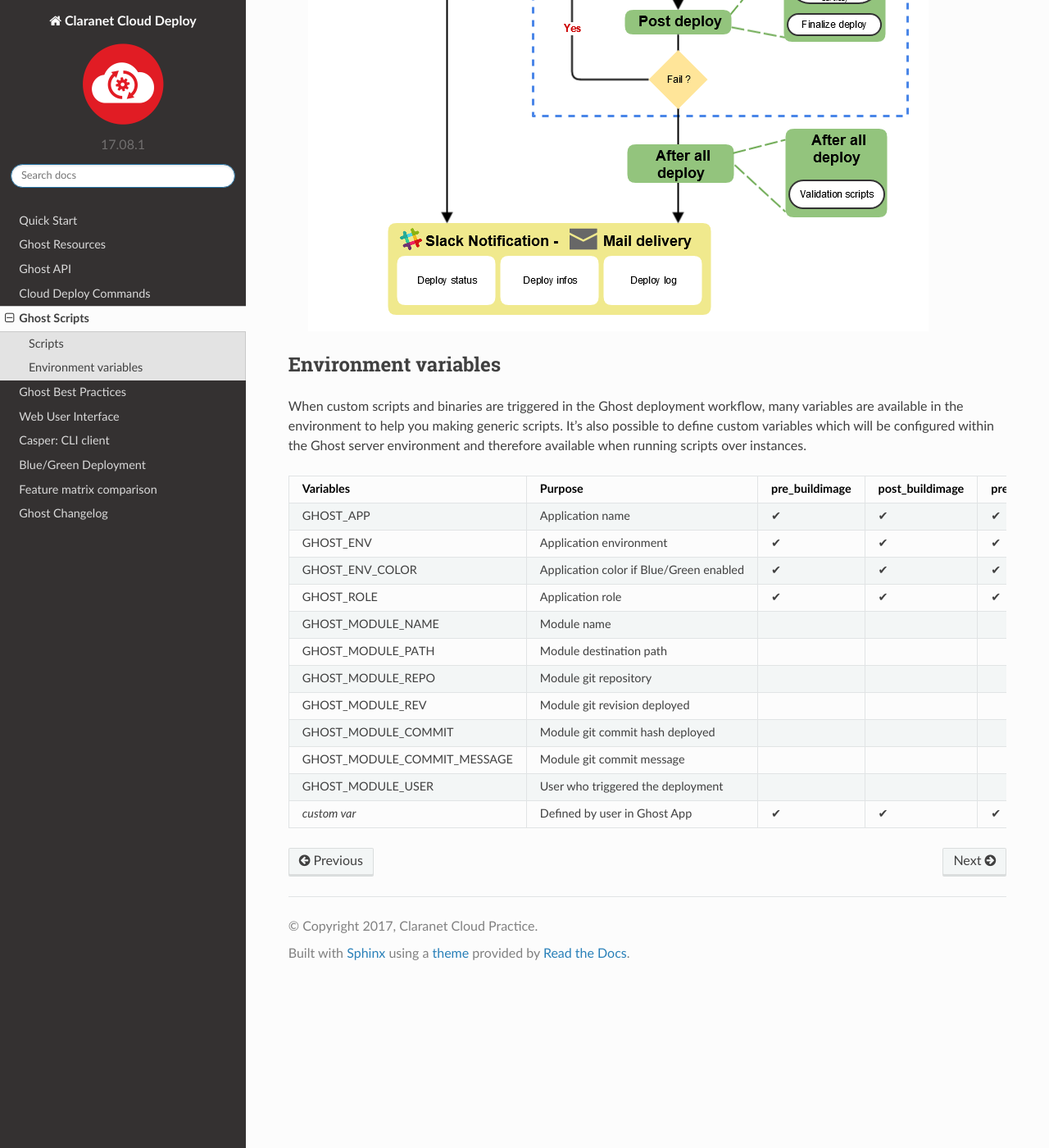
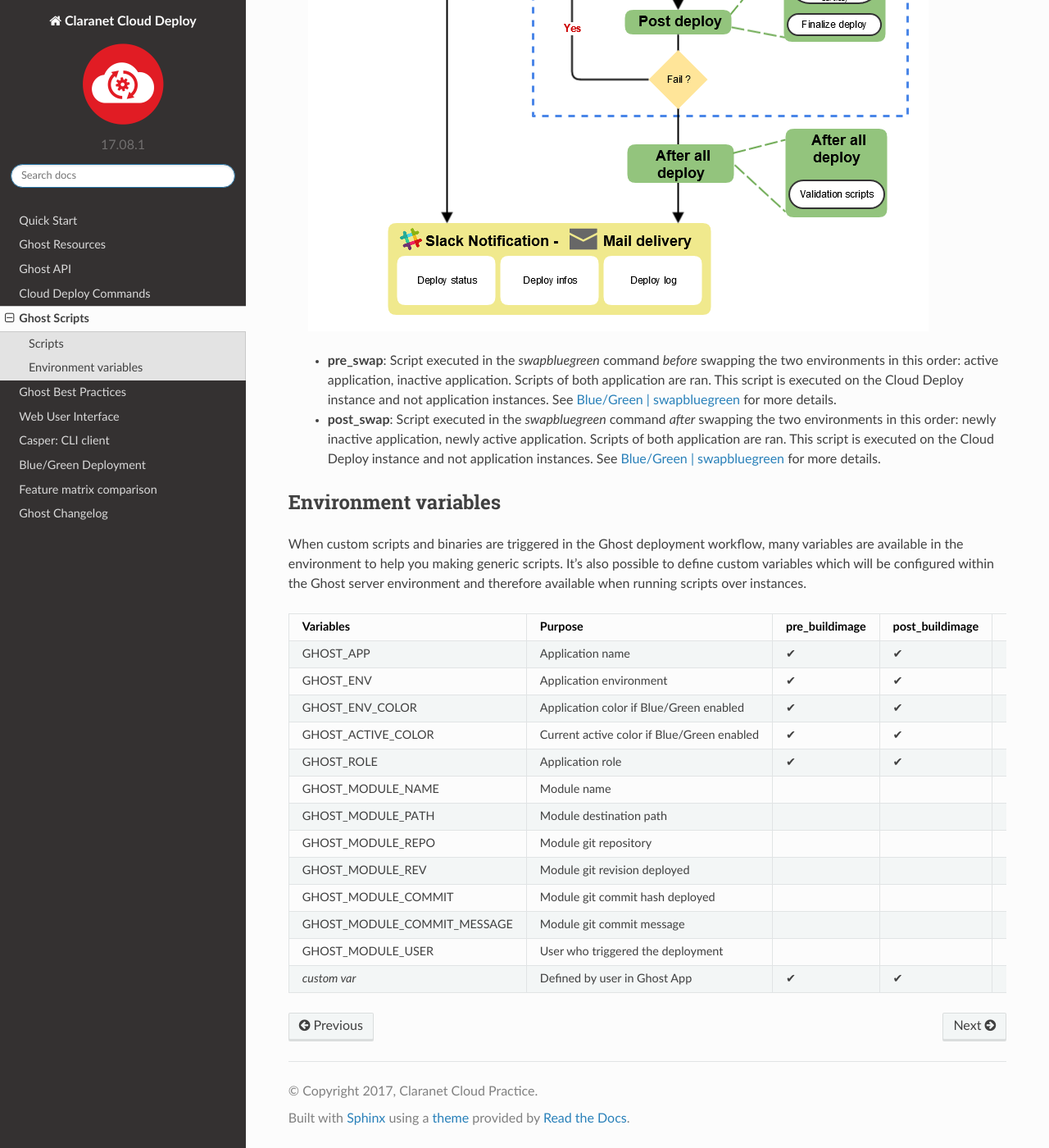
Before and after one commit to claranet/cloud-deploy-docs, a Sphinx documentation site: the page built from source/rst/scripts.rst, in a window 1280 px wide and 1400 px high, scrolled down 3061 px. Shown: the whole window at 82% size. Built offline with Sphinx 7.4.7 and the Read the Docs theme 2.0.0, drawn with Linux system fonts in a browser that asks for light colours.

Commit message:
GHOST-465 : Add pre and post blue/green swap scripts & current active color as environment variable - add swapbluegreen command diagram

```diff
--- a/source/rst/scripts.rst
+++ b/source/rst/scripts.rst
@@ -34,6 +34,10 @@ Here is an overview and a description of thoses scripts.
 
     .. figure:: /images/deploy_workflow.png
 
+    - **pre_swap**: Script executed in the `swapbluegreen` command *before* swapping the two environments in this order: active application, inactive application. Scripts of both application are ran. This script is executed on the Cloud Deploy instance and not application instances. See :ref:`cmd_swapbluegreen` for more details.
+
+    - **post_swap**: Script executed in the `swapbluegreen` command *after* swapping the two environments in this order: newly inactive application, newly active application. Scripts of both application are ran. This script is executed on the Cloud Deploy instance and not application instances. See :ref:`cmd_swapbluegreen` for more details.
+
 .. _scripts_vars:
 
 Environment variables
@@ -42,30 +46,32 @@ Environment variables
 When custom scripts and binaries are triggered in the Ghost deployment workflow, many variables are available in the environment to help you making generic scripts.
 It's also possible to define custom variables which will be configured within the Ghost server environment and therefore available when running scripts over instances.
 
-+-----------------------------+------------------------------------------+----------------+-----------------+---------------+----------------+-----------+------------+--------------+------------------+----------------+
-| Variables                   | Purpose                                  | pre_buildimage | post_buildimage | pre_bootstrap | post_bootstrap | buildpack | pre_deploy | post_deploy  | after_all_deploy | execute_script |
-+=============================+==========================================+================+=================+===============+================+===========+============+==============+==================+================+
-| GHOST_APP                   | Application name                         | ✔              | ✔               | ✔             | ✔              | ✔         | ✔          | ✔            | ✔                | ✔              |
-+-----------------------------+------------------------------------------+----------------+-----------------+---------------+----------------+-----------+------------+--------------+------------------+----------------+
-| GHOST_ENV                   | Application environment                  | ✔              | ✔               | ✔             | ✔              | ✔         | ✔          | ✔            | ✔                | ✔              |
-+-----------------------------+------------------------------------------+----------------+-----------------+---------------+----------------+-----------+------------+--------------+------------------+----------------+
-| GHOST_ENV_COLOR             | Application color if Blue/Green enabled  | ✔              | ✔               | ✔             | ✔              | ✔         | ✔          | ✔            | ✔                | ✔              |
-+-----------------------------+------------------------------------------+----------------+-----------------+---------------+----------------+-----------+------------+--------------+------------------+----------------+
-| GHOST_ROLE                  | Application role                         | ✔              | ✔               | ✔             | ✔              | ✔         | ✔          | ✔            | ✔                | ✔              |
-+-----------------------------+------------------------------------------+----------------+-----------------+---------------+----------------+-----------+------------+--------------+------------------+----------------+
-| GHOST_MODULE_NAME           | Module name                              |                |                 |               |                | ✔         | ✔          | ✔            | ✔                | ~              |
-+-----------------------------+------------------------------------------+----------------+-----------------+---------------+----------------+-----------+------------+--------------+------------------+----------------+
-| GHOST_MODULE_PATH           | Module destination path                  |                |                 |               |                | ✔         | ✔          | ✔            | ✔                | ~              |
-+-----------------------------+------------------------------------------+----------------+-----------------+---------------+----------------+-----------+------------+--------------+------------------+----------------+
-| GHOST_MODULE_REPO           | Module git repository                    |                |                 |               |                | ✔         | ✔          | ✔            | ✔                | ~              |
-+-----------------------------+------------------------------------------+----------------+-----------------+---------------+----------------+-----------+------------+--------------+------------------+----------------+
-| GHOST_MODULE_REV            | Module git revision deployed             |                |                 |               |                | ✔         | ✔          | ✔            | ✔                |                |
-+-----------------------------+------------------------------------------+----------------+-----------------+---------------+----------------+-----------+------------+--------------+------------------+----------------+
-| GHOST_MODULE_COMMIT         | Module git commit hash deployed          |                |                 |               |                | ✔         | ✔          | ✔            | ✔                |                |
-+-----------------------------+------------------------------------------+----------------+-----------------+---------------+----------------+-----------+------------+--------------+------------------+----------------+
-| GHOST_MODULE_COMMIT_MESSAGE | Module git commit message                |                |                 |               |                | ✔         | ✔          | ✔            | ✔                |                |
-+-----------------------------+------------------------------------------+----------------+-----------------+---------------+----------------+-----------+------------+--------------+------------------+----------------+
-| GHOST_MODULE_USER           | User who triggered the deployment        |                |                 |               |                | ✔         | ✔          | ✔            | ✔                | ✔              |
-+-----------------------------+------------------------------------------+----------------+-----------------+---------------+----------------+-----------+------------+--------------+------------------+----------------+
-| *custom var*                | Defined by user in Ghost App             | ✔              | ✔               | ✔             | ✔              | ✔         | ✔          | ✔            | ✔                | ✔              |
-+-----------------------------+------------------------------------------+----------------+-----------------+---------------+----------------+-----------+------------+--------------+------------------+----------------+
++-----------------------------+---------------------------------------------+----------------+-----------------+---------------+----------------+-----------+------------+--------------+------------------+----------------+------------+--------------+
+| Variables                   | Purpose                                     | pre_buildimage | post_buildimage | pre_bootstrap | post_bootstrap | buildpack | pre_deploy | post_deploy  | after_all_deploy | execute_script | pre_swap   | post_swap    |
++=============================+=============================================+================+=================+===============+================+===========+============+==============+==================+================+============+==============+
+| GHOST_APP                   | Application name                            | ✔              | ✔               | ✔             | ✔              | ✔         | ✔          | ✔            | ✔                | ✔              | ✔          | ✔            |
++-----------------------------+---------------------------------------------+----------------+-----------------+---------------+----------------+-----------+------------+--------------+------------------+----------------+------------+--------------+
+| GHOST_ENV                   | Application environment                     | ✔              | ✔               | ✔             | ✔              | ✔         | ✔          | ✔            | ✔                | ✔              | ✔          | ✔            |
++-----------------------------+---------------------------------------------+----------------+-----------------+---------------+----------------+-----------+------------+--------------+------------------+----------------+------------+--------------+
+| GHOST_ENV_COLOR             | Application color if Blue/Green enabled     | ✔              | ✔               | ✔             | ✔              | ✔         | ✔          | ✔            | ✔                | ✔              | ✔          | ✔            |
++-----------------------------+---------------------------------------------+----------------+-----------------+---------------+----------------+-----------+------------+--------------+------------------+----------------+------------+--------------+
+| GHOST_ACTIVE_COLOR          | Current active color if Blue/Green enabled  | ✔              | ✔               | ✔             | ✔              | ✔         | ✔          | ✔            | ✔                | ✔              | ✔          | ✔            |
++-----------------------------+---------------------------------------------+----------------+-----------------+---------------+----------------+-----------+------------+--------------+------------------+----------------+------------+--------------+
+| GHOST_ROLE                  | Application role                            | ✔              | ✔               | ✔             | ✔              | ✔         | ✔          | ✔            | ✔                | ✔              | ✔          | ✔            |
++-----------------------------+---------------------------------------------+----------------+-----------------+---------------+----------------+-----------+------------+--------------+------------------+----------------+------------+--------------+
+| GHOST_MODULE_NAME           | Module name                                 |                |                 |               |                | ✔         | ✔          | ✔            | ✔                | ~              |            |              |
++-----------------------------+---------------------------------------------+----------------+-----------------+---------------+----------------+-----------+------------+--------------+------------------+----------------+------------+--------------+
+| GHOST_MODULE_PATH           | Module destination path                     |                |                 |               |                | ✔         | ✔          | ✔            | ✔                | ~              |            |              |
++-----------------------------+---------------------------------------------+----------------+-----------------+---------------+----------------+-----------+------------+--------------+------------------+----------------+------------+--------------+
+| GHOST_MODULE_REPO           | Module git repository                       |                |                 |               |                | ✔         | ✔          | ✔            | ✔                | ~              |            |              |
++-----------------------------+---------------------------------------------+----------------+-----------------+---------------+----------------+-----------+------------+--------------+------------------+----------------+------------+--------------+
+| GHOST_MODULE_REV            | Module git revision deployed                |                |                 |               |                | ✔         | ✔          | ✔            | ✔                |                |            |              |
++-----------------------------+---------------------------------------------+----------------+-----------------+---------------+----------------+-----------+------------+--------------+------------------+----------------+------------+--------------+
+| GHOST_MODULE_COMMIT         | Module git commit hash deployed             |                |                 |               |                | ✔         | ✔          | ✔            | ✔                |                |            |              |
++-----------------------------+---------------------------------------------+----------------+-----------------+---------------+----------------+-----------+------------+--------------+------------------+----------------+------------+--------------+
+| GHOST_MODULE_COMMIT_MESSAGE | Module git commit message                   |                |                 |               |                | ✔         | ✔          | ✔            | ✔                |                |            |              |
++-----------------------------+---------------------------------------------+----------------+-----------------+---------------+----------------+-----------+------------+--------------+------------------+----------------+------------+--------------+
+| GHOST_MODULE_USER           | User who triggered the deployment           |                |                 |               |                | ✔         | ✔          | ✔            | ✔                | ✔              |            |              |
++-----------------------------+---------------------------------------------+----------------+-----------------+---------------+----------------+-----------+------------+--------------+------------------+----------------+------------+--------------+
+| *custom var*                | Defined by user in Ghost App                | ✔              | ✔               | ✔             | ✔              | ✔         | ✔          | ✔            | ✔                | ✔              | ✔          | ✔            |
++-----------------------------+---------------------------------------------+----------------+-----------------+---------------+----------------+-----------+------------+--------------+------------------+----------------+------------+--------------+
```
Also changed, not shown: source/rst/commands.rst (+8 -0 lines), source/images/swap_bluegreen.png (added).
